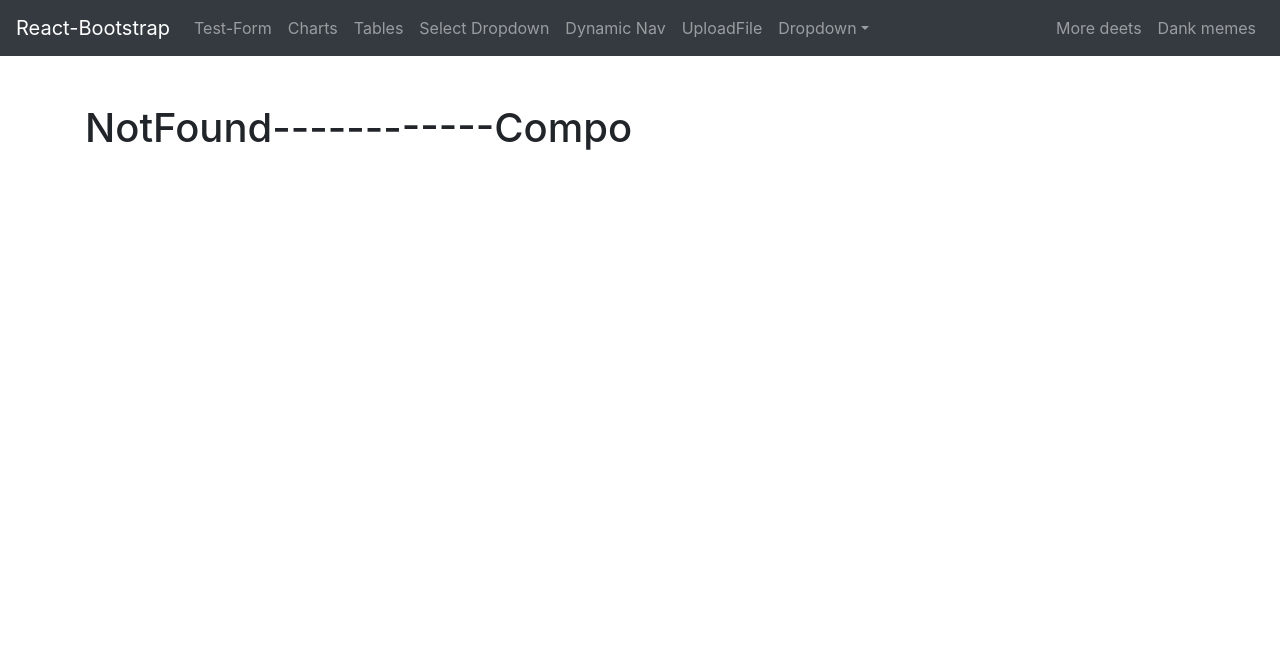
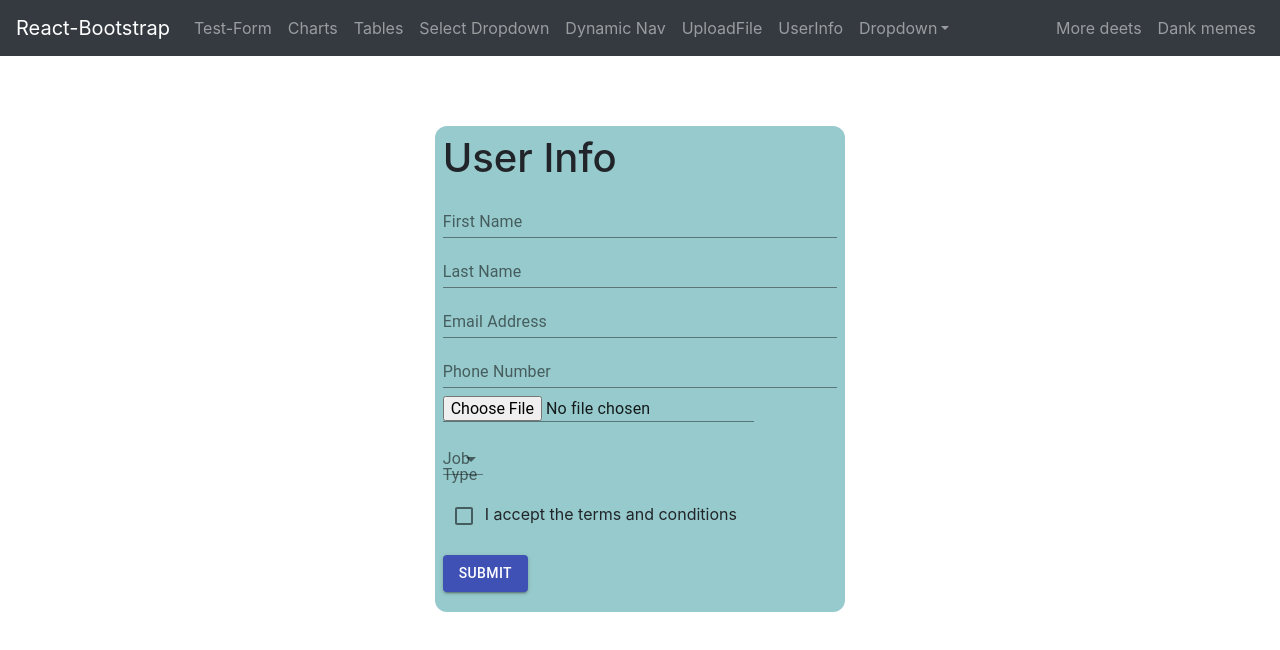
Before and after one commit to IsrarAhmed119/Todo-Task-context-api, a React (Create React App) app: page /userInfo in a window 1280 px wide. Before the commit this address led to /not-found. Shown: the top 650 px of the page. Built offline with nearby package versions, Linux system fonts and the light colour scheme.

Commit message:
file uploaded successfully

```diff
--- a/package.json
+++ b/package.json
@@ -8,6 +8,7 @@
     "@testing-library/jest-dom": "^5.11.6",
     "@testing-library/react": "^11.2.2",
     "@testing-library/user-event": "^12.2.2",
+    "axios": "^0.21.0",
     "bootstrap": "^4.5.3",
     "formik": "^2.2.5",
     "material-table": "^1.69.2",
--- a/src/App.js
+++ b/src/App.js
@@ -12,6 +12,7 @@ import Tables from "./components/UIComponents/Tables";
 import MultilevelDropdown from "./components/UIComponents/MutlilevelDropDown";
 import DropDown from "./components/UIComponents/DropDown";
 import UploadFile from "./components/UIComponents/uploadFile";
+import UserInfo from "./components/UIComponents/userInfo";
 
 
 
@@ -25,6 +26,7 @@ function App() {
       <Switch>
         <Route path="/testform" component={TestForm} />
         <Route path="/selectDropdown" component={DropDown} />
+        <Route path="/userInfo" component={UserInfo} />
         <Route path="/uploadFile" component={UploadFile} />
         <Route path="/dynamicNav" component={MultilevelDropdown} />
         <Route path="/chart" component={Charts} />
--- /dev/null
+++ b/src/components/Services/httpServices.js
@@ -0,0 +1,41 @@
+import axios from "axios";
+import { toast } from "react-toastify";
+
+axios.defaults.headers.common["Authorization"] = `${token()}`;
+
+axios.interceptors.response.use(null, error => {
+    // console.log("httpServ_call--->>", error.response);
+    // toast.error(error.response.data);
+
+    const expectedError =
+        error.response &&
+        error.response.status >= 400 &&
+        error.response.status < 500;
+
+    if (!expectedError) {
+
+        toast.error("An unexpected error occurred.");
+    }
+    return Promise.reject(error);
+});
+
+export function token() {
+
+    if (!localStorage.getItem("token")) {
+        // console.log("token_if_return_null", localStorage.getItem("token"));
+
+        return null;
+    } else {
+        // console.log("token_else", localStorage.getItem("token"));
+
+        return localStorage.getItem("token");
+    }
+}
+
+export default {
+    get: axios.get,
+    post: axios.post,
+    put: axios.put,
+    delete: axios.delete,
+
+};
--- /dev/null
+++ b/src/components/Services/urls.json
@@ -0,0 +1,4 @@
+{
+  "BASE_URL": "http://localhost:5000/api",
+  "UPLOAD_IMAGE_URL": "/userInfo/data"
+}
--- /dev/null
+++ b/src/components/Services/userServices.js
@@ -0,0 +1,7 @@
+import http from "./httpServices";
+import * as Urls from "./urls.json";
+
+export const uploadImage = (formData) => {
+  console.log("uploadImage_Serv_call--->>");
+  return http.post(Urls.BASE_URL + Urls.UPLOAD_IMAGE_URL, formData);
+};
--- a/src/components/UIComponents/FileUpload/singleFileUpload.js
+++ b/src/components/UIComponents/FileUpload/singleFileUpload.js
@@ -1,4 +1,8 @@
 import React, { useState, useEffect } from "react";
+
+
+import { uploadImage } from "../../Services/userServices";
+
 const SingleFileUpload = () => {
   const [selectedFile, setselectedFile] = useState();
 
@@ -9,7 +13,7 @@ const SingleFileUpload = () => {
   };
 
   // On file upload (click the upload button)
-  const onFileUpload = () => {
+  const onFileUpload = async () => {
     // Create an object of formData
     const formData = new FormData();
 
@@ -23,6 +27,8 @@ const SingleFileUpload = () => {
     // Request made to the backend api
     // Send formData object
     // axios.post("api/uploadfile", formData);
+
+    const res = await uploadImage(formData);
   };
 
   // File content to be displayed after
--- a/src/components/UIComponents/navBar.js
+++ b/src/components/UIComponents/navBar.js
@@ -16,6 +16,7 @@ const NavBar = () => {
           <Nav.Link href="selectDropdown">Select Dropdown</Nav.Link>
           <Nav.Link href="dynamicNav">Dynamic Nav</Nav.Link>
           <Nav.Link href="uploadFile">UploadFile</Nav.Link>
+          <Nav.Link href="userInfo">UserInfo</Nav.Link>
           <NavDropdown title="Dropdown" id="collasible-nav-dropdown">
             <NavDropdown.Item href="">Test-Form</NavDropdown.Item>
             <NavDropdown.Item href="#action/3.2">
--- /dev/null
+++ b/src/components/UIComponents/userInfo.js
@@ -0,0 +1,153 @@
+import React, { useState } from "react";
+import { Formik, Form } from "formik";
+import * as Yup from "yup";
+
+// M-UI compo
+import Grid from "@material-ui/core/Grid";
+import Button from "@material-ui/core/Button";
+import MenuItem from "@material-ui/core/MenuItem";
+// M-UI compo
+import Input from "@material-ui/core/Input";
+
+// import form compo
+import { MyTextInput } from "../UIComponents/common/formComponents";
+import { MySelect } from "../UIComponents/common/formComponents";
+import { MyCheckbox } from "../UIComponents/common/formComponents";
+// http service
+import { uploadImage } from "../Services/userServices";
+
+const UserInfo = () => {
+  const [selectedFile, setselectedFile] = useState();
+
+  const onFileChange = (event) => {
+    console.log("onFileChange---->>");
+
+    setselectedFile(event.target.files[0]);
+  };
+
+  return (
+    <>
+      <Grid container spacing={3}>
+        <Grid item xs={4} />
+        <Grid item xs={4}>
+          <div className="formDiv">
+            <h1>User Info</h1>
+            <Formik
+              initialValues={{
+                firstName: "",
+                lastName: "",
+                email: "",
+                phoneNumber: "",
+                acceptedTerms: false, // added for our checkbox
+                jobType: "", // added for our select
+              }}
+              validationSchema={Yup.object({
+                firstName: Yup.string()
+                  .min(4, "Must be 4 characters or greater")
+                  .required("Required"),
+                lastName: Yup.string()
+                  .min(4, "Must be 4 characters or greater")
+                  .required("Required"),
+                email: Yup.string()
+                  .email("Invalid email address")
+                  .required("Required"),
+                phoneNumber: Yup.number()
+                  .required("Required")
+                  .test(
+                    "len",
+                    "Must be exactly 11 characters",
+                    (val) => val && val.toString().length === 11
+                  ),
+                acceptedTerms: Yup.boolean()
+                  .required("Required")
+                  .oneOf([true], "You must accept the terms and conditions."),
+                jobType: Yup.string()
+                  .oneOf(
+                    ["designer", "development", "ProductManager", "other"],
+                    "Invalid Job Type"
+                  )
+                  .required("Required"),
+              })}
+              onSubmit={async (values, { resetForm }) => {
+                // console.log("onSubmit------>>", values);
+                // console.log("selectedFile------>>", selectedFile);
+
+                Object.assign(values, { file: selectedFile });
+                console.log("output------>>", values);
+
+                const formData = new FormData();
+
+                // Update the formData object
+                formData.append("myFile", values.file);
+                formData.append("firstName", values.firstName);
+                formData.append("lastName", values.lastName);
+                formData.append("email", values.email);
+                formData.append("phoneNumber", values.phoneNumber);
+                formData.append("acceptedTerms", values.acceptedTerms);
+                formData.append("jobType", values.jobType);
+
+                const res = await uploadImage(formData);
+                console.log("res------>>", res.data);
+
+                resetForm();
+              }}
+            >
+              <Form>
+                <MyTextInput
+                  label="First Name"
+                  name="firstName"
+                  type="text"
+                  placeholder="Jane"
+                />
+                <MyTextInput
+                  label="Last Name"
+                  name="lastName"
+                  type="text"
+                  placeholder="Doe"
+                />
+                <MyTextInput
+                  label="Email Address"
+                  name="email"
+                  type="email"
+                  placeholder="jane@formik.com"
+                />
+                <MyTextInput
+                  label="Phone Number"
+                  name="phoneNumber"
+                  type="text"
+                  placeholder="92322443"
+                />
+                <Input type="file" onChange={onFileChange} />
+
+                <MySelect label="Job Type" name="jobType">
+                  <MenuItem value="">Select a job type</MenuItem>
+                  <MenuItem value="designer">Designer</MenuItem>
+                  <MenuItem value="development">Developer</MenuItem>
+                  <MenuItem value="ProductManager">Product Manager</MenuItem>
+                  <MenuItem value="other">Other</MenuItem>
+                </MySelect>
+                <MyCheckbox name="acceptedTerms">
+                  I accept the terms and conditions
+                </MyCheckbox>
+
+                <div className="buttonDiv">
+                  <Button
+                    type="submit"
+                    variant="contained"
+                    size="medium"
+                    color="primary"
+                  >
+                    Submit
+                  </Button>
+                </div>
+              </Form>
+            </Formik>
+          </div>
+        </Grid>
+        <Grid item xs={4} />
+      </Grid>
+    </>
+  );
+};
+
+export default UserInfo;
```
Also changed, not shown: 2 other files (tests, documents, lock files or other folders).
